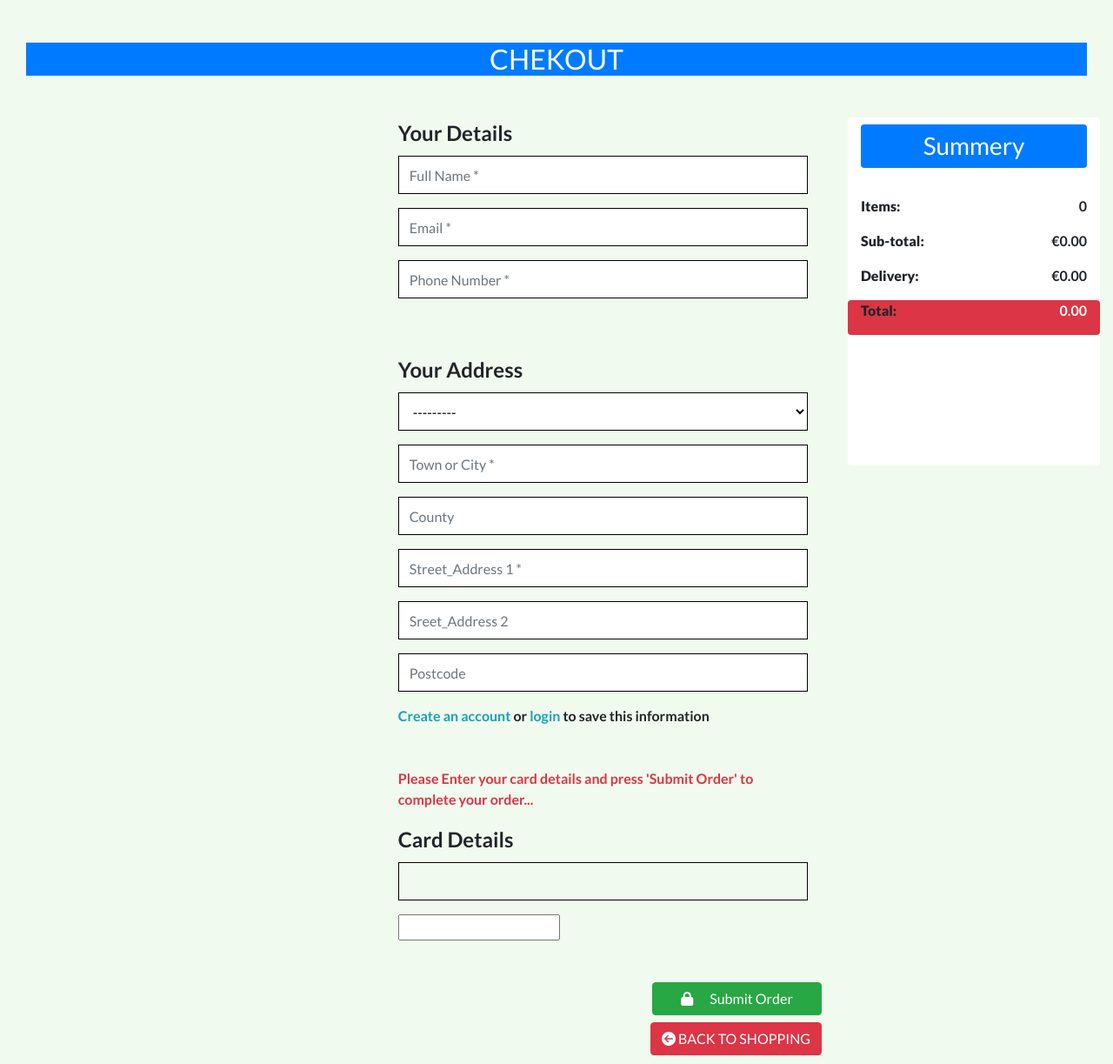
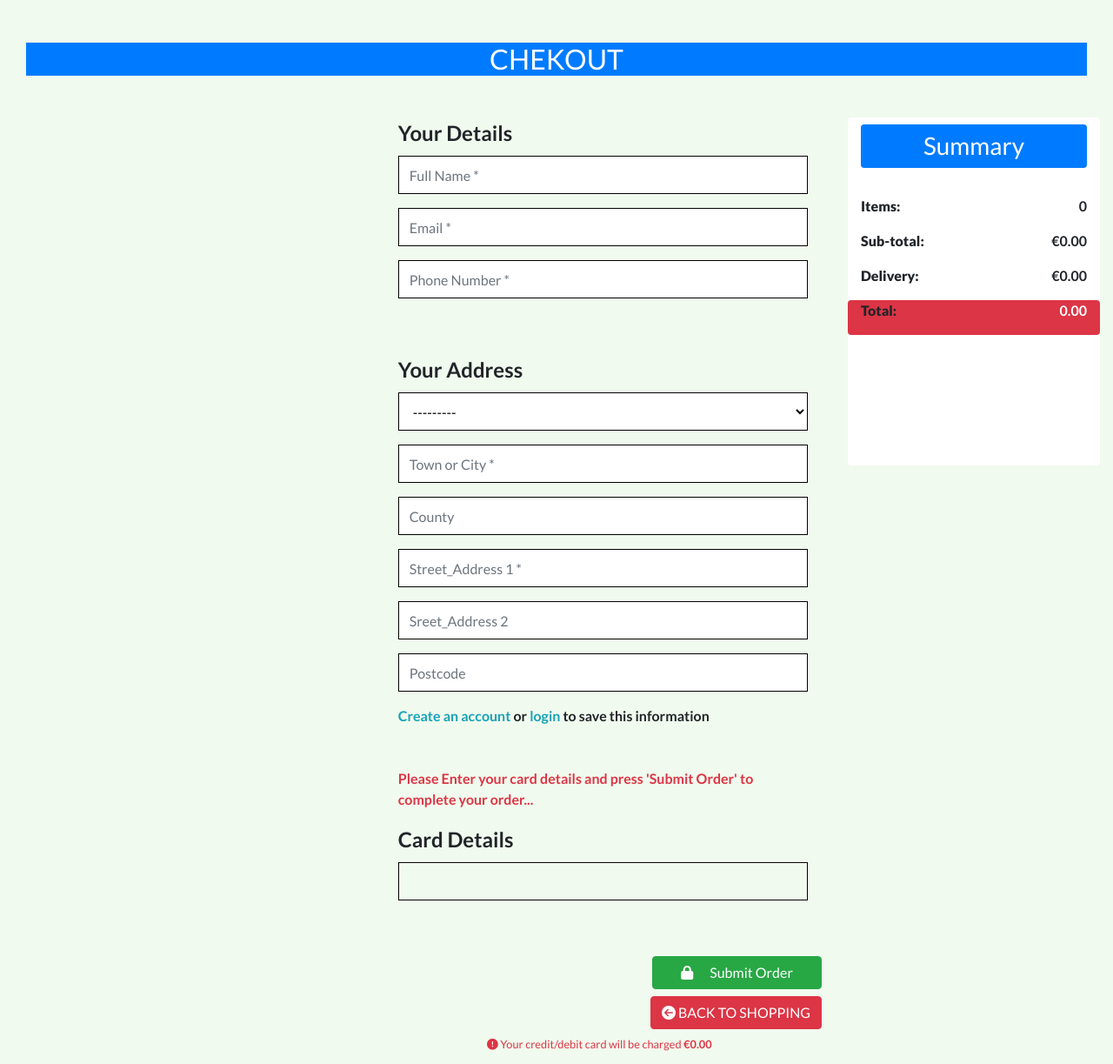
Before and after one commit to tamariam/Kiddie-Corner, a Django app: template checkout/templates/checkout/checkout.html in a window 1280 px wide. Shown: the part 201-1424 px from the top of the page at 87% size. Run offline with Django 3.2, Linux system fonts and the light colour scheme; the template is opened without the code that fills it: values that come from a table or form of the project are taken from there, others are empty; some libraries are stand-ins or nearby versions; some web fonts are replaced.

Commit message:
correct spelling mistake on checkout page

```diff
--- a/checkout/templates/checkout/checkout.html
+++ b/checkout/templates/checkout/checkout.html
@@ -96,7 +96,7 @@
                         <!-- for stripe payment -->
                         <div class="mb-3" id="payment-element"></div>
                         <div class="mb-3 text-danger" id="error-message" role="alert"></div>
-                        <input tyoe="hidden" value="{{client_secret}}" name="client_secret">
+                        <input type="hidden" value="{{'client_secret'}}" name="client_secret">
 
                     </fieldset>
 
@@ -129,7 +129,7 @@
             <div class="col-sm-12 col-md-12 col-lg-12 bg-white rounded text-center bag-summary-card mb-3  pt-2">
 
                 <div class="text-center">
-                    <h3 class="bg-primary text-white rounded py-2 ">Summery</h3>
+                    <h3 class="bg-primary text-white rounded py-2 ">Summary</h3>
                 </div>
                 <div class="row pt-4 mt-2">
                     <div class="col text-left">
--- a/checkout/urls.py
+++ b/checkout/urls.py
@@ -1,10 +1,10 @@
 from django.urls import path
-from .views import checkout, checkout_success,cache_checkout_data
+from .views import checkout, checkout_success, cache_checkout_data
 from .webhooks import webhook
 
 urlpatterns = [
     path('', checkout, name='checkout'),
     path('checkout_success/<str:order_number>', checkout_success, name='checkout_success'),
     path('wh/', webhook, name='webhook'),
-     path('cache_checkout_data/', cache_checkout_data, name='cache_checkout_data'),
+    path('cache_checkout_data/', cache_checkout_data, name='cache_checkout_data'),
 ]
--- a/checkout/webhook_handler.py
+++ b/checkout/webhook_handler.py
@@ -54,7 +54,7 @@ class StripeWH_Handler:
             try:
                 order = Order.objects.get(
                     full_name__iexact=shipping_details.name,
-                    email__iexact=billing_details.email,
+                    email__iexact=shipping_details.email,
                     phone_number__iexact=shipping_details.phone,
                     country__iexact=shipping_details.address.country,
                     eircode__iexact=shipping_details.address.postal_code,
@@ -82,7 +82,7 @@ class StripeWH_Handler:
             try:
                 order = Order.objects.create(
                     full_name=shipping_details.name,
-                    email=billing_details.email,
+                    email=shipping_details.email,
                     phone_number=shipping_details.phone,
                     country=shipping_details.address.country,
                     eircode=shipping_details.address.postal_code,
```
